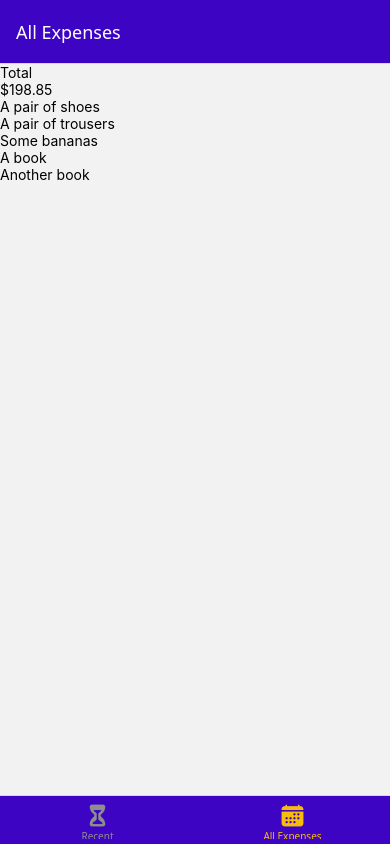
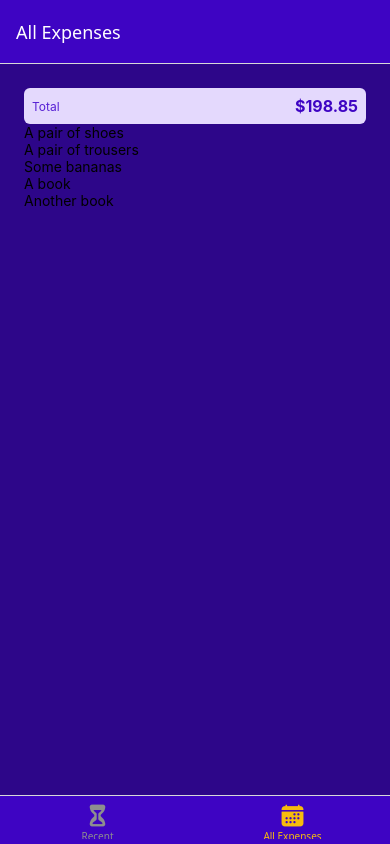
Before and after one commit to aaronjpark/ExpenseTrackerApp, a React Native app: screen /AllExpenses in a window 390 px wide. Built offline with nearby package versions, Linux system fonts and the light colour scheme.

Commit message:
Apply Styling to ExpensesSummary.js

```diff
--- a/components/ExpensesOutput/ExpensesOutput.js
+++ b/components/ExpensesOutput/ExpensesOutput.js
@@ -1,4 +1,6 @@
-import { View } from "react-native";
+import { View, StyleSheet } from "react-native";
+
+import { GlobalStyles } from "../../constants/styles";
 
 import ExpensesList from "./ExpensesList";
 import ExpensesSummary from "./ExpensesSummary";
@@ -38,7 +40,7 @@ const DUMMY_EXPENSES = [
 
 function ExpensesOutput({ expenses, expensesPeriod }) {
   return (
-    <View>
+    <View style={styles.container}>
       <ExpensesSummary expenses={DUMMY_EXPENSES} periodName={expensesPeriod} />
       <ExpensesList expenses={DUMMY_EXPENSES} />
     </View>
@@ -46,3 +48,11 @@ function ExpensesOutput({ expenses, expensesPeriod }) {
 }
 
 export default ExpensesOutput;
+
+const styles = StyleSheet.create({
+  container: {
+    flex: 1,
+    padding: 24,
+    backgroundColor: GlobalStyles.colors.primary700,
+  },
+});
--- a/components/ExpensesOutput/ExpensesSummary.js
+++ b/components/ExpensesOutput/ExpensesSummary.js
@@ -1,4 +1,6 @@
-import { View, Text } from "react-native";
+import { View, Text, StyleSheet } from "react-native";
+
+import { GlobalStyles } from "../../constants/styles";
 
 function ExpensesSummary({ expenses, periodName }) {
   const expensesSum = expenses.reduce((sum, expense) => {
@@ -6,11 +8,31 @@ function ExpensesSummary({ expenses, periodName }) {
   }, 0);
 
   return (
-    <View>
-      <Text>{periodName}</Text>
-      <Text>${expensesSum.toFixed(2)}</Text>
+    <View style={styles.container}>
+      <Text style={styles.period}>{periodName}</Text>
+      <Text style={styles.sum}>${expensesSum.toFixed(2)}</Text>
     </View>
   );
 }
 
 export default ExpensesSummary;
+
+const styles = StyleSheet.create({
+  container: {
+    padding: 8,
+    backgroundColor: GlobalStyles.colors.primary50,
+    borderRadius: 6,
+    flexDirection: "row",
+    justifyContent: "space-between",
+    alignItems: "center",
+  },
+  period: {
+    fontSize: 12,
+    color: GlobalStyles.colors.primary400,
+  },
+  sum: {
+    fontSize: 16,
+    fontWeight: "bold",
+    color: GlobalStyles.colors.primary500,
+  },
+});
```
